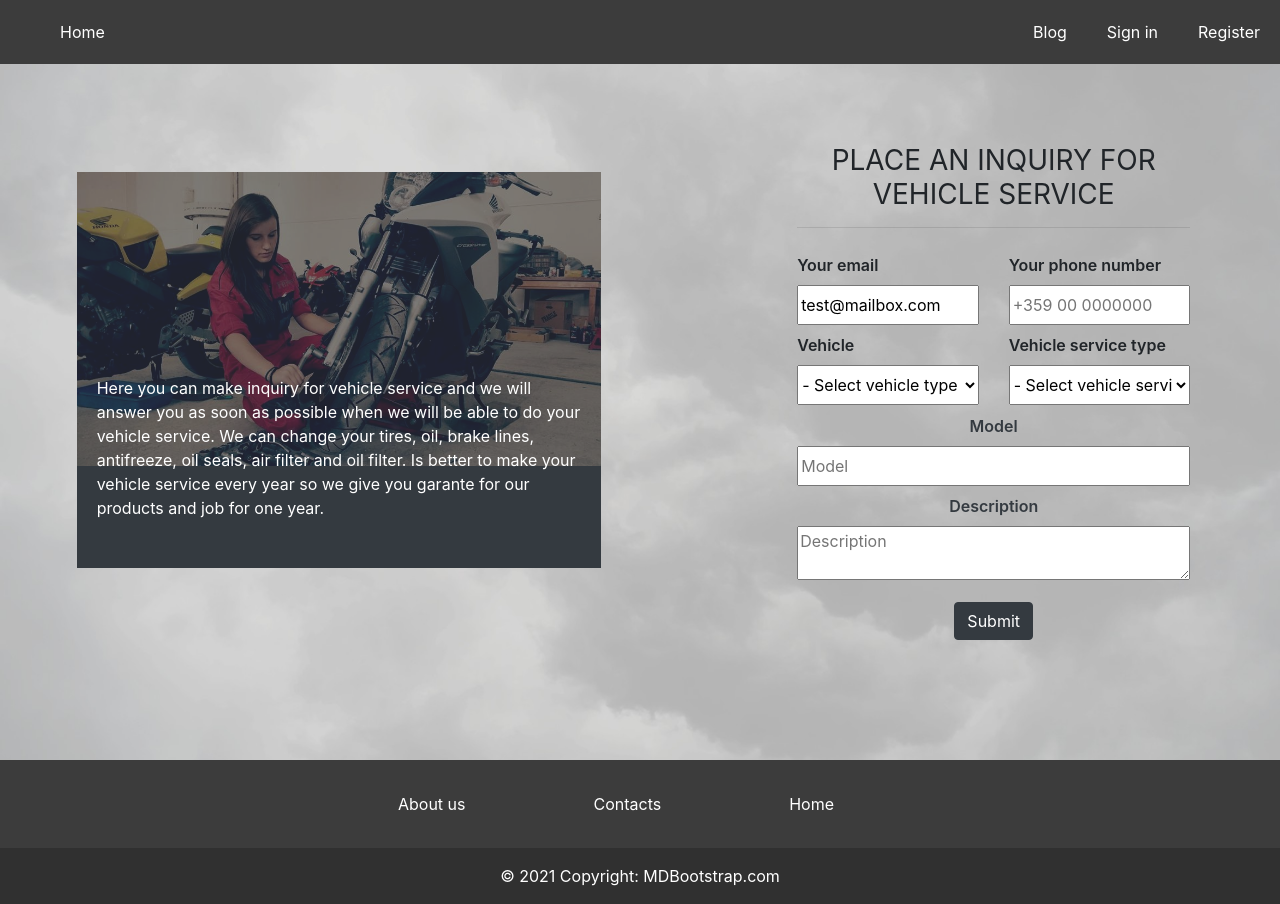
After one commit to Elizabetaa/MotoTuning, a Spring Boot app: page /orders/vehicleService in a window 1280 px wide. The commit adds this page. Run offline with Spring Boot 4, Linux system fonts and the light colour scheme; some of the project's set-up classes (security, data sources, template engines, error pages and the like) are left out, and stand-ins take their place; some libraries are stand-ins or nearby versions.

Commit message:
orderService html page

```diff
--- a/src/main/java/com/example/demo/web/OrderController.java
+++ b/src/main/java/com/example/demo/web/OrderController.java
@@ -12,4 +12,9 @@ public class OrderController {
     public String addOrder(){
         return "makeOrder";
     }
+
+    @GetMapping("/vehicleService")
+    public String vehicleServiceOrder(){
+        return "orderVehicleService";
+    }
 }
--- a/src/main/resources/static/style.css
+++ b/src/main/resources/static/style.css
@@ -2,6 +2,9 @@
 body {
     /*background-color: LightGray;*/
     background-image: url("/images/background.jpg");
+    background-repeat: no-repeat;
+    background-attachment: fixed;
+    background-size: 100% 100%;
 
 }
 
@@ -134,12 +137,34 @@ li a:hover {
     width: 100%;
     height: 800px;
 }
+/*#serviceContainerBG{*/
+/*    background-image: url("https://media.giphy.com/media/xT9IgqjmZ870vakg4E/giphy.gif");*/
+/*    background-repeat: no-repeat;*/
+/*    background-attachment: fixed;*/
+/*    background-size: 100% 100%;*/
+/*}*/
 
 #makeOrder {
     margin-top: 4%;
     width: 30%;
     height: 500px;
-    margin-left: 10%;
+    margin-left: 15%;
+}
+
+#service{
+    border-radius: 0;
+    border-style: none;
+    margin-top: 7%;
+    width: 40%;
+    height: 396px;
+    margin-left: 7%;
+}
+#service p{
+    /*font-weight: bold;*/
+    margin-top: 38%;
+}
+#service .img{
+    opacity: 0.4;
 }
 
 #makeOrder label {
@@ -230,7 +255,7 @@ li a:hover {
 }
 
 .title h1 {
-    position: absolute;
+    margin-top: 3%;
     background-image: url(https://media.giphy.com/media/l1J9E0SXgz6uESSgU/giphy.gif);
     background-size: cover;
     color: transparent;
@@ -238,13 +263,11 @@ li a:hover {
     text-transform: uppercase;
     font-size: 60px;
     line-height: .99;
-    margin: 10px 0;
 }
 /**/
 
 .imageContainer {
     margin-left: 7%;
-
     position: relative;
     width: 15%;
     height: 10%;
--- a/src/main/resources/templates/home.html
+++ b/src/main/resources/templates/home.html
@@ -7,11 +7,11 @@
 <nav th:replace="fragments/navbar::navbar"></nav>
 <img src="/images/foot_banner.png" class="img-fluid" style="width: 100%" alt="Responsive image">
 
-<div id="title">
-    <h1>FIND YOUR PASSION</h1>
+<div class="title">
+    <h1 >FIND YOUR PASSION</h1>
 </div>
 
-<div class="row" style="margin: auto">
+<div class="row"style="margin-top: 7%" >
     <div class="imageContainer">
         <a href="/blog/categories/id">
             <img src="/images/home-motor.jpg" alt="Card image"
--- a/src/main/resources/templates/order.html
+++ b/src/main/resources/templates/order.html
@@ -7,7 +7,7 @@
 <h4 style="text-align: center;margin-top: 3%; text-transform: uppercase;font-weight: bold;">Place an order for vehicle
     service or tuning your vehicle</h4>
 
-<div class="row">
+<div class="row" >
     <div id="makeOrder">
         <h3 style="text-align: center;margin-top: 3%;font-weight: 400; text-transform: uppercase;">Place an order for
             vehicle service</h3>
--- /dev/null
+++ b/src/main/resources/templates/orderVehicleService.html
@@ -0,0 +1,92 @@
+<!DOCTYPE html>
+<html lang="en" xmlns:th="http://www.thymeleaf.org">
+
+<head th:replace="fragments/head::head"></head>
+<body>
+<nav th:replace="fragments/navbar::navbar"></nav>
+<div class="row" id="serviceContainerBG">
+
+<!--    <div id="service">-->
+<!--        <img src="/images/image Service.jpg" class="card-img-top" alt="...">-->
+<!--        <div class="card-body">-->
+<!--            <p class="card-text">Here you can make inquiry for vehicle service and we will answer you as soon as possible when we will be able to do your vehicle service.-->
+<!--                We can change your tires, oil, brake lines, antifreeze, oil seals, air filter and oil filter.-->
+<!--                Is better to make your vehicle service every year so we give you garante for our products and job for one year.</p>-->
+<!--        </div>-->
+<!--    </div>-->
+    <div class="card bg-dark text-white" id="service">
+        <img class="img" src="/images/image Service.jpg" alt="Card image">
+        <div class="card-img-overlay relative-bottom">
+            <p class="card-text text-sm-left ">Here you can make inquiry for vehicle service and we will answer you as soon as possible when we will be able to do your vehicle service.
+                We can change your tires, oil, brake lines, antifreeze, oil seals, air filter and oil filter.
+                Is better to make your vehicle service every year so we give you garante for our products and job for one year.</p>
+        </div>
+    </div>
+
+    <div id="makeOrder">
+        <h3 style="text-align: center;margin-top: 3%;font-weight: 400; text-transform: uppercase;">Place an inquiry for
+            vehicle service</h3>
+        <hr>
+        <form>
+            <div class="row">
+                <div class="col-sm-6" style="margin-top: 2%">
+                    <label>Your email</label>
+                    <br>
+                    <input style="width: 100%;height: 40px " type="email" th:value="'test@mailbox.com'">
+                </div>
+                <div class="col-sm-6" style="margin-top: 2%">
+                    <label>Your phone number</label>
+                    <input style="width: 100%; height: 40px" type="text" placeholder="+359 00 0000000">
+                </div>
+            </div>
+            <div class="row">
+                <div class="col-sm-6" style="margin-top: 2%">
+                    <label>Vehicle</label>
+                    <br>
+                    <select style="width: 100%; height: 40px;">
+                        <option value="">- Select vehicle type -</option>
+                        <option value="Option 1">Motorcycle</option>
+                        <option value="Option 2">ATV</option>
+                        <option value="Option 3">Dirt Bike</option>
+                        <option value="Option 3">UTV</option>
+                    </select>
+                </div>
+                <div class="col-sm-6" style="margin-top: 2%">
+                    <label>Vehicle service type</label>
+                    <select style="width: 100%; height: 40px;">
+                        <option value="">- Select vehicle service type -</option>
+                        <option value="Option 1">Full vehicle service</option>
+                        <option value="Option 2">Change oil</option>
+                        <option value="Option 3">Change tires</option>
+                        <option value="Option 3">...</option>
+                        <option value="Option 3">...</option>
+                    </select>
+                </div>
+                <div class="col-sm-12 justify-content-center" style="margin-top: 2%">
+                    <div class="label-holder text-dark textCol d-flex justify-content-center">
+                        <label>Model</label>
+                    </div>
+                    <input style="width: 100%; height: 40px" class="full-width" placeholder="Model" type="text">
+                </div>
+            </div>
+            <div class="form-group" style="margin-top: 2%">
+                <div class="label-holder text-dark textCol d-flex justify-content-center">
+                    <label>Description</label>
+                </div>
+                <textarea style="width: 100%" placeholder="Description"></textarea>
+            </div>
+
+            <div class="button-holder d-flex justify-content-center">
+                <button type="submit" class="btn btn-dark " value="Sign in">Submit</button>
+            </div>
+
+        </form>
+
+    </div>
+</div>
+
+<section class="" th:replace="fragments/footer::footer"></section>
+
+</body>
+
+</html>
```
Also changed, not shown: src/main/resources/templates/makeOrder.html (+5 -4 lines), src/main/resources/templates/news.html (+26 -11 lines), src/main/resources/static/images/image Service.jpg (added), src/main/resources/static/images/we.jpg (added).
